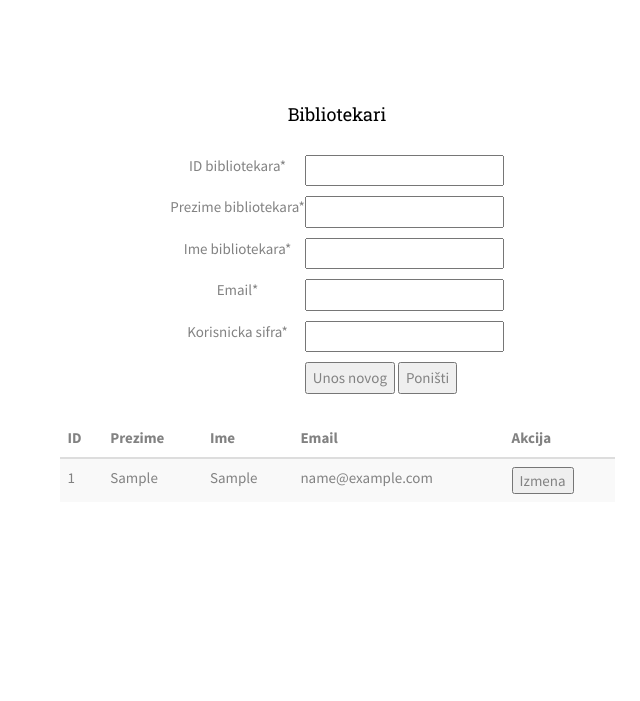
After one commit to VeliborP/RSOK_2023, a PHP site: page /bibliotekari.php in a window 1280 px wide. The commit adds this page. Shown: the top 701 px of the page, without its empty margins (303-943 px from the left). Run offline with PHP 8.4, Linux system fonts and the light colour scheme; the visitor is signed in with stand-in values (Sample User, id 1); tables that the repository leaves empty hold one stand-in row (values such as "Sample post"); some web fonts are replaced.

Commit message:
Dodavanje bibliotekara

```diff
--- /dev/null
+++ b/bibliotekari.php
@@ -0,0 +1,164 @@
+<?php
+	session_start();
+	$status=$_SESSION["status"];
+	$username=$_SESSION["username"];
+	$prezime=$_SESSION["prezime"];
+	$ime=$_SESSION["ime"];
+	$idkorisnika=$_SESSION["idclana"];
+	if ($status=="") //provera statusa zbog sprecavanja direktnog pristupa stranici
+		{
+			header ('Location:index.php');
+		}
+?>
+<!DOCTYPE HTML>
+<html>
+	<?php include "head.html"; ?>
+
+	<body>
+	<div class="fh5co-loader"></div>
+
+<!-- Meni gore -->
+
+<?php
+	//prikaz odgovarajuceg sadrzaja menija
+	if ($status=="bibliotekar")
+	{
+		include "meniupbibliotekar.html";
+	}
+	if ($status=="clan")
+	{
+		include "meniupclan.html";
+	}
+?>
+
+<!-- Sredina stranice -->
+
+	<div id="fh5co-course-categories">
+		<div class="container">
+			<div class="row animate-box">
+				<div class="col-md-6 col-md-offset-3 text-center fh5co-heading">
+					<h4>Bibliotekari</h4>
+					<!-- Forma za unos podataka -->
+					<form action="bibliotekarunos.php" method="POST">
+						<table align="center">
+							<tr style="float:center; clear:left; margin-top:10px;">
+								<td>ID bibliotekara*</td>
+								<td style="float:left; clear:right; margin-top:10px;">
+								<input type="number" name="IdBibliotekara" maxlength=3 size=10 required tabindex=1>
+							</td>
+							</tr>
+							<tr style="float:center; clear:left; margin-top:10px;">
+								<td>Prezime bibliotekara*</td>
+								<td style="float:left; clear:right; margin-top:10px;">
+								<input type="text" name="Prezime" maxlength=30 size=20 required tabindex=2>
+							</td>
+							</tr>
+							<tr style="float:center; clear:left; margin-top:10px;">
+								<td>Ime bibliotekara*</td>
+								<td style="float:left; clear:right; margin-top:10px;">
+								<input type="text" name="Ime" maxlength=30 size=20 required tabindex=3>
+							</td>
+							</tr>
+							<tr style="float:center; clear:left; margin-top:10px;">
+								<td>Email*</td>
+								<td style="float:left; clear:right; margin-top:10px;">
+								<input type="text" name="Email" maxlength=30 size=20 required tabindex=4>
+							</td>
+							</tr>
+							<tr style="float:center; clear:left; margin-top:10px;">
+								<td>Korisnicka sifra*</td>
+								<td style="float:left; clear:right; margin-top:10px;">
+								<input type="text" name="KorisnickaSifra" maxlength=30 size=20 required tabindex=5>
+							</td>
+							</tr>
+							<tr style="float:center; clear:right; margin-top:20px;">
+								<td></td>
+								<td style="float:left; clear:right; margin-top:10px;">
+									<input type="submit" name="snimi" value="Unos novog" tabindex=6>
+									<button type="reset" name="ponisti" tabindex=7>Poništi</button>
+								</td>
+							</tr>
+						</table>
+					</form>
+					<?php
+					//Kreiranje objekta Jezik
+					require 'klase/KonekcijaDB.php';
+					require 'klase/Bibliotekar.php';
+					$objBibliotekar = new Bibliotekar();
+					$prikaz="";
+					$brojredova=0;
+					//Poziv metode za prikaz svih jezika u BP
+					$prikaz=$objBibliotekar->PrikazSvih();
+					if ($prikaz)
+						{
+							$brojredova=mysqli_num_rows($prikaz);
+						}
+					if ($brojredova>0)
+						{
+							//echo "Uneto jezika: ".$brojredova;
+							//Tabelarni prikaz svih jezika u BP
+							echo "<table class='table table-striped'>
+							<thead>
+							<tr>
+							<th scope='col'>ID</th>
+							<th scope='col'>Prezime</th>
+							<th scope='col'>Ime</th>
+							<th scope='col'>Email</th>
+							<th scope='col'>Akcija</th>
+							</tr>
+							</thead><tbody>";
+
+							while($red = mysqli_fetch_array($prikaz))
+							{
+								echo "<br/>";
+								echo "<tr>";
+								echo "<td align=left>".$red['ID bibliotekara']."</td>";
+								echo "<td align=left>".$red['Prezime']."</td>";
+								echo "<td align=left>".$red['Ime']."</td>";
+								echo "<td align=left>".$red['Email']."</td>";
+
+									$id=$red['ID bibliotekara'];
+									$prezime=$red['Prezime'];
+									$ime=$red['Ime'];
+									$email=$red['Email'];
+
+									echo "<td align=left> <form action=' ' method='POST'>";
+									echo "<input type='hidden' name='id' value='$id'>";
+									echo "<input type='hidden' name='prezime' value='$prezime'>";
+									echo "<input type='hidden' name='ime' value='$ime'>";
+									echo "<input type='hidden' name='email' value='$email'>";
+									echo "<input type='submit' name='izmena' value='Izmena'>";
+									echo "</form> </td>";
+									echo "</tr>";
+							}
+							echo "</tbody>
+							</table>";
+						}
+						//Uništavanje objekta Jezik
+						$objBibliotekar = null;
+						?>
+				</div>
+			</div>
+		</div>
+	</div>
+
+<!-- Meni -->
+
+<?php
+	//prikaz odgovarajuceg sadrzaja menija
+	if ($status=="bibliotekar")
+	{
+		include "menidownbibliotekar.html";
+	}
+	if ($status=="clan")
+	{
+		include "menidownclan.html";
+	}
+?>
+
+<!-- Footer stranice -->
+
+	<?php include "footer.html"; ?>
+
+	</body>
+</html>
--- a/klase/Bibliotekar.php
+++ b/klase/Bibliotekar.php
@@ -6,6 +6,51 @@ class Bibliotekar extends KonekcijaDB
    public $Ime;
    public $Email;
    public $KorisnickaSifra;
+
+   public function getIdBibliotekara()
+   {
+      return $this->IdBibliotekara;
+   }
+   public function setIdBibliotekara($p)
+   {
+	   $this->IdBibliotekara=$p;
+   }
+
+   public function getPrezime()
+   {
+      return $this->Prezime;
+   }
+   public function setPrezime($p)
+   {
+	   $this->Prezime=$p;
+   }
+
+   public function getIme()
+   {
+      return $this->Ime;
+   }
+   public function setIme($p)
+   {
+	   $this->Ime=$p;
+   }
+
+   public function getEmail()
+   {
+      return $this->Email;
+   }
+   public function setEmail($p)
+   {
+	   $this->Email=$p;
+   }
+
+   public function getKorisnickaSifra()
+   {
+      return $this->KorisnickaSifra;
+   }
+   public function setKorisnickaSifra($p)
+   {
+	   $this->KorisnickaSifra=$p;
+   }
 
    public function Dodavanje()
    {
@@ -16,7 +61,8 @@ class Bibliotekar extends KonekcijaDB
       //otvaranje konekcije do BP
       $konekcija=$this->OtvaranjeKonekcije();
       //formiranje SQL DML upita za unos podataka
-      $upit = "INSERT INTO `bibliotekar` (`ID bibliotekara`, `Prezime`, `Ime`, `Email`, `Korisnicka sifra`) VALUES ('$this->IdBibliotekara','$this->Prezime','$this->Ime','$this->Email','$this->KorisnickaSifra');";
+      $upit = "INSERT INTO `bibliotekar` (`ID bibliotekara`, `Prezime`, `Ime`, `Email`, `Korisnicka sifra`)
+               VALUES ('$this->IdBibliotekara','$this->Prezime','$this->Ime','$this->Email','$this->KorisnickaSifra');";
       //izvrsavanje SQL upita
       $result = mysqli_query($konekcija, $upit);
       /*provera rezultata izvrsavanja SQL upita
@@ -43,7 +89,9 @@ class Bibliotekar extends KonekcijaDB
       //otvaranje konekcije do BP
       $konekcija=$this->OtvaranjeKonekcije();
       //formiranje SQL DML upita za izmenu podataka
-      $upit = "UPDATE `bibliotekar` SET `ID bibliotekara`='$this->IdBibliotekara',`Prezime`='$this->Prezime',`Ime`='$this->Ime',`Email`='$this->Email',`Korisnicka sifra`='$this->KorisnickaSifra' WHERE `ID bibliotekara`='pIDbibliotekara';";
+      $upit = "UPDATE `bibliotekar`
+               SET `ID bibliotekara`='$this->IdBibliotekara',`Prezime`='$this->Prezime',`Ime`='$this->Ime',`Email`='$this->Email',`Korisnicka sifra`='$this->KorisnickaSifra'
+               WHERE `ID bibliotekara`='pIDbibliotekara';";
       //izvrsavanje SQL upita
       $result = mysqli_query($konekcija, $upit);
       /*provera rezultata izvrsavanja SQL upita
--- a/meniupbibliotekar.html
+++ b/meniupbibliotekar.html
@@ -27,7 +27,7 @@
 							<li class="has-dropdown">
 								<a href="#">Osnovni podaci</a>
 								<ul class="dropdown">
-									<li><a href="#">Bibliotekari</a></li>
+									<li><a href="bibliotekari.php">Bibliotekari</a></li>
 									<li><a href="jezici.php">Jezici</a></li>
 									<li><a href="vrstejedinica.php">Vrste jedinica</a></li>
 									<li><a href="#">Autori</a></li>
```
Also changed, not shown: bibliotekarunos.php (added, +107 -0 lines).
